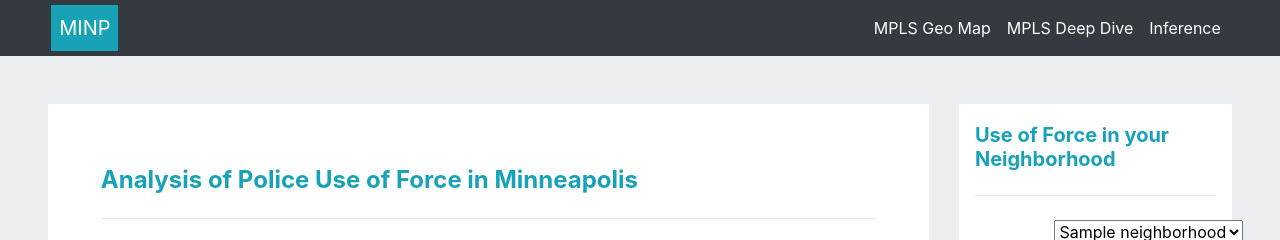
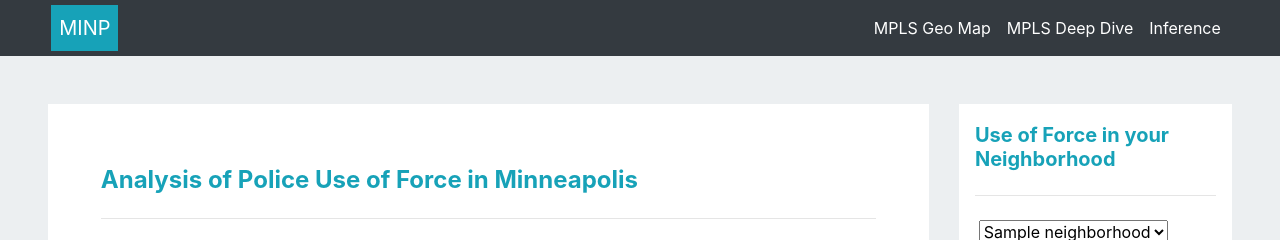
Before and after one commit to dan-edie/Examining-MPD-Use-of-Force, a Flask app: template templates/index.html in a window 1280 px wide. Shown: the top 240 px of the page. Run offline with Flask 2, Linux system fonts and the light colour scheme; the template is opened without the code that fills it: most values are stand-ins (such as "Sample title", 1, 10 or a date in 2020); some libraries are stand-ins or nearby versions.

Commit message:
uploading index changes

```diff
--- a/templates/index.html
+++ b/templates/index.html
@@ -79,7 +79,7 @@
 
           <form name="neighborhood" action="/" method="POST">
 
-            <select name="neighborhood" method="GET" action="/" style="margin-left: 50%">
+            <select name="neighborhood" method="GET" action="/" style="margin-left: 10%">
               <option value="{{neighborhood[0].name}}" selected>{{neighborhood[0].name}}</option>
               {% for n in neighborhood[1:]: %}
                 <option value="{{n.name}}">{{n.name}}</option>
--- a/templates/mpls_deepdive.html
+++ b/templates/mpls_deepdive.html
@@ -90,7 +90,7 @@
 
           <form name="neighborhood" action="/" method="POST">
 
-            <select name="neighborhood" method="GET" action="/" style="margin-left: 50%">
+            <select name="neighborhood" method="GET" action="/" style="margin-left: 10%">
               <option value="{{neighborhood[0].name}}" selected>{{neighborhood[0].name}}</option>
               {% for n in neighborhood[1:]: %}
                 <option value="{{n.name}}">{{n.name}}</option>
```
